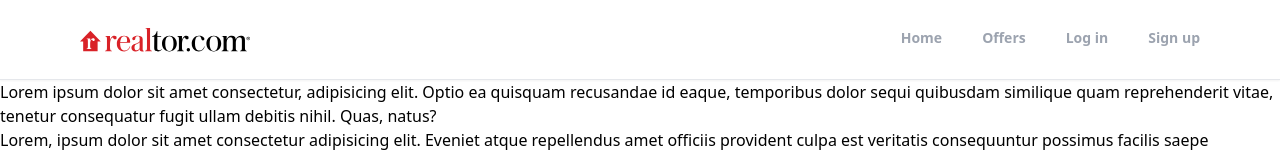
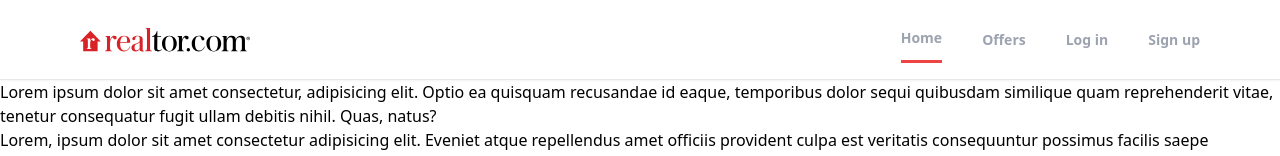
Before and after one commit to saddamarbaa/realtor-clone-app-react-typescript, a React (Vite) app: page / in a window 1280 px wide. Shown: the top 156 px of the page. Built offline with nearby package versions, Linux system fonts and the light colour scheme.

Commit message:
feat: add smooth page transition effect

```diff
--- a/src/layouts/Header.tsx
+++ b/src/layouts/Header.tsx
@@ -6,7 +6,7 @@ export default function Header() {
 	const { pathname } = useLocation()
 	const navigate = useNavigate()
 
-	const pathMathRoute = (route: string) => route === pathname
+	const pathMathRoute = (route: string) => route == pathname
 
 	return (
 		<div className="sticky top-0 z-50 border-b bg-white shadow-sm">
@@ -14,29 +14,32 @@ export default function Header() {
 				<Logo />
 				<ul className="flex flex-col items-center space-y-1 sm:flex-row sm:space-x-10 sm:space-y-0">
 					<li
-						className={`cursor-pointer border-b-[3px] border-b-transparent py-3 text-sm font-semibold text-gray-400 transition-all duration-300 hover:border-b-red-500   ${
-							pathMathRoute('/') && 'border-b-red-500 text-black'
+						className={`cursor-pointer   py-3 text-sm font-semibold text-gray-400 transition-all duration-300 hover:border-b-[3px]  hover:border-b-red-500  ${
+							pathMathRoute('/') && 'border-b-[3px] border-b-red-500 text-black'
 						}`}
 						onClick={() => navigate('/')}>
 						Home
 					</li>
 					<li
-						className={`cursor-pointer border-b-[3px] border-b-transparent py-3 text-sm font-semibold text-gray-400  transition-all duration-300 hover:border-b-red-500   ${
-							pathMathRoute('/offers') && 'border-b-red-500 text-black'
+						className={`cursor-pointer   py-3 text-sm font-semibold text-gray-400 transition-all duration-300 hover:border-b-[3px]  hover:border-b-red-500 ${
+							pathMathRoute('/offers') &&
+							'border-b-[3px] border-b-red-500 text-black'
 						}`}
 						onClick={() => navigate('/offers')}>
 						Offers
 					</li>
 					<li
-						className={`cursor-pointer border-b-[3px] border-b-transparent py-3 text-sm font-semibold text-gray-400 transition-all duration-300 hover:border-b-red-500   ${
-							pathMathRoute('/sign-in') && 'border-b-red-500 text-black'
+						className={`cursor-pointer   py-3 text-sm font-semibold text-gray-400 transition-all duration-300 hover:border-b-[3px]  hover:border-b-red-500   ${
+							pathMathRoute('/sign-in') &&
+							'border-b-[3px] border-b-red-500 text-black'
 						}`}
 						onClick={() => navigate('/sign-in')}>
 						Log in
 					</li>
 					<li
-						className={`cursor-pointer border-b-[3px] border-b-transparent py-3 text-sm font-semibold text-gray-400 transition-all duration-300 hover:border-b-red-500  ${
-							pathMathRoute('/sign-up') && 'border-b-red-500 text-black'
+						className={`cursor-pointer   py-3 text-sm font-semibold text-gray-400 transition-all duration-300 hover:border-b-[3px]  hover:border-b-red-500   ${
+							pathMathRoute('/sign-up') &&
+							'border-b-[3px] border-b-red-500 text-black'
 						}`}
 						onClick={() => navigate('/sign-up')}>
 						Sign up
```
